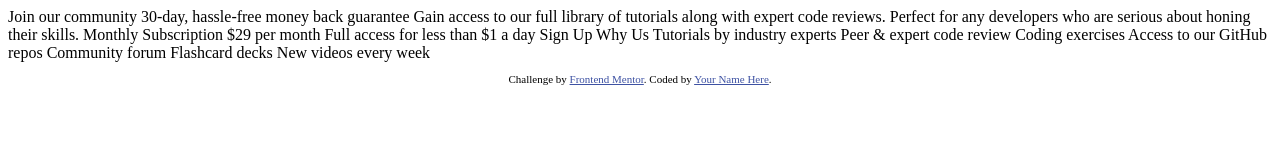
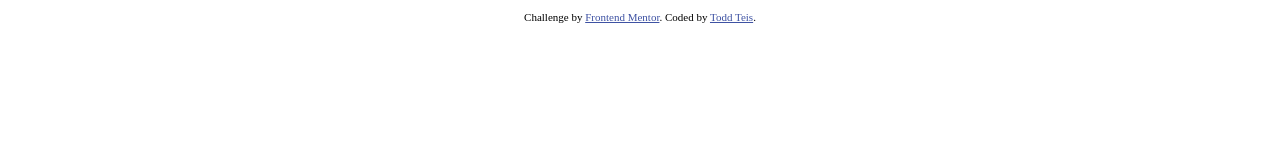
Before and after one commit to toddteis/Single-Price-Grid-Component, a plain HTML site: page index.html in a window 1280 px wide. Drawn offline with Linux system fonts and the light colour scheme.

Commit message:
Clean up index.html, created css file, deleted redundant files.

```diff
--- /dev/null
+++ b/css/styles.css
@@ -0,0 +1,10 @@
+
+/* FOOTER */
+
+.attribution {
+     font-size: 11px;
+     text-align: center;
+    }
+.attribution a {
+    color: hsl(228, 45%, 44%);
+}
--- a/index.html
+++ b/index.html
@@ -3,47 +3,16 @@
 <head>
   <meta charset="UTF-8">
   <meta name="viewport" content="width=device-width, initial-scale=1.0"> <!-- displays site properly based on user's device -->
-
   <link rel="icon" type="image/png" sizes="32x32" href="./images/favicon-32x32.png">
-
+  <link rel="stylesheet" href="./css/styles.css">
   <title>Frontend Mentor | Single Price Grid Component</title>
-
-  <!-- Feel free to remove these styles or customise in your own stylesheet 👍 -->
-  <style>
-    .attribution { font-size: 11px; text-align: center; }
-    .attribution a { color: hsl(228, 45%, 44%); }
-  </style>
+  <style></style>
 </head>
 <body>
-  Join our community
-
-  30-day, hassle-free money back guarantee
-
-  Gain access to our full library of tutorials along with expert code reviews.
-  Perfect for any developers who are serious about honing their skills.
-
-  Monthly Subscription
-
-  &dollar;29 per month
-
-  Full access for less than &dollar;1 a day
-
-  Sign Up
-
-  Why Us
-
-  Tutorials by industry experts
-  Peer &amp; expert code review
-  Coding exercises
-  Access to our GitHub repos
-  Community forum
-  Flashcard decks
-  New videos every week
-
   <footer>
     <p class="attribution">
       Challenge by <a href="https://www.frontendmentor.io?ref=challenge" target="_blank">Frontend Mentor</a>.
-      Coded by <a href="#">Your Name Here</a>.
+      Coded by <a href="https://www.toddteis.com" target="_blank">Todd Teis</a>.
     </p>
   </footer>
 </body>
```
Also changed, not shown: single-price-grid-component-master/index.html (deleted, +0 -50 lines), single-price-grid-component-master/design/desktop-design.jpg (deleted), single-price-grid-component-master/design/desktop-preview.jpg (deleted), single-price-grid-component-master/design/mobile-design.jpg (deleted), single-price-grid-component-master/images/favicon-32x32.png (deleted), 4 other files.
